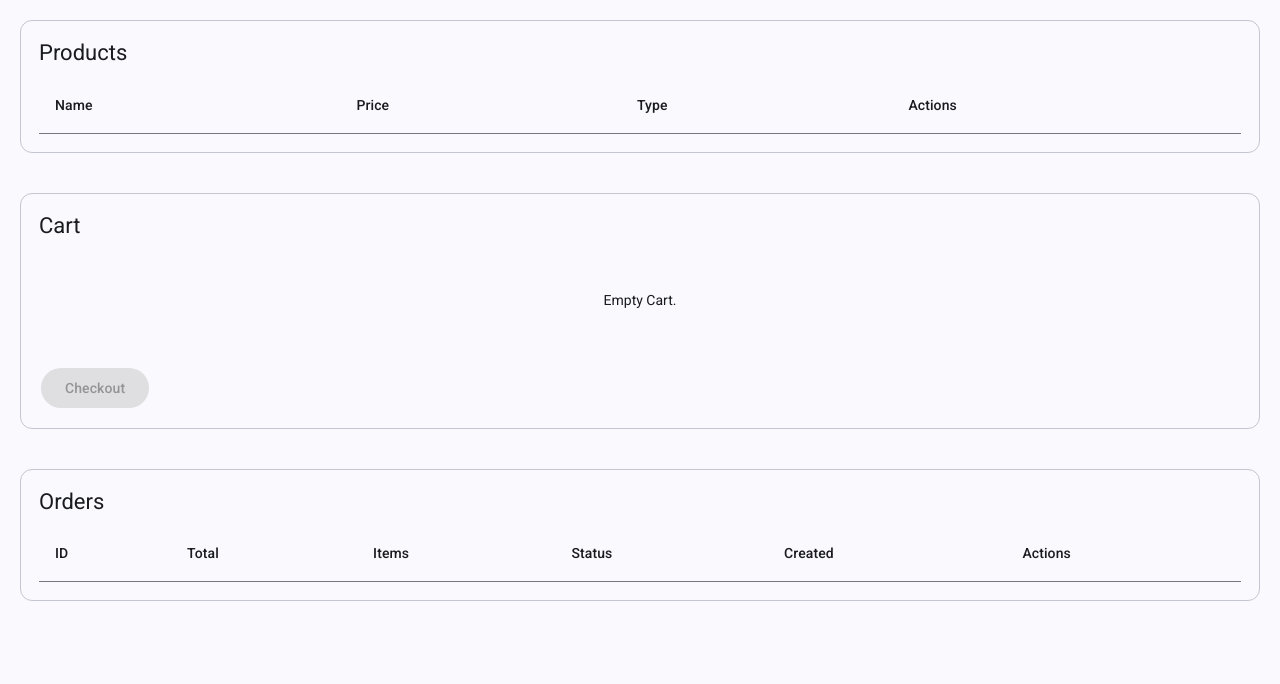
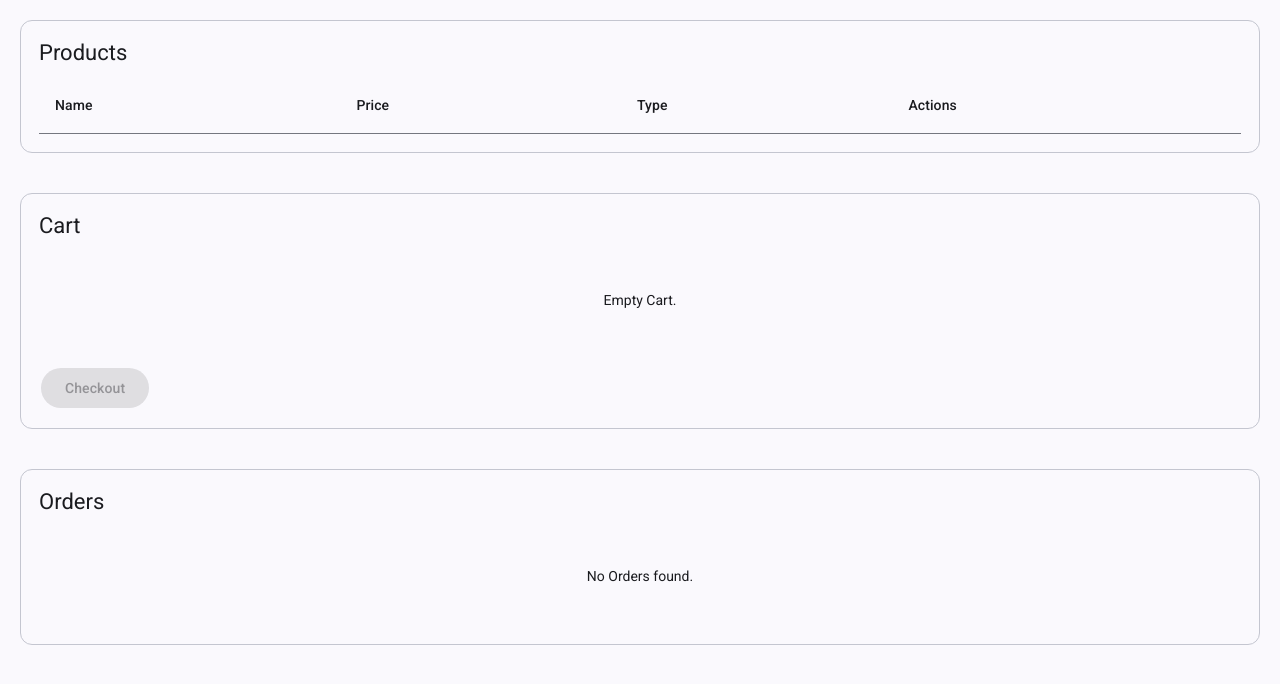
Before and after one commit to tanasije96/flower-shop-app, an Angular app in the folder frontend/: page / in a window 1280 px wide. Shown: the top 684 px of the page. Built offline with nearby package versions, Linux system fonts and the light colour scheme; no server answers.

Commit message:
orders list now shows empty orders list message

```diff
--- a/frontend/src/app/components/order-list/order-list.css
+++ b/frontend/src/app/components/order-list/order-list.css
@@ -10,15 +10,9 @@
     padding-bottom: 10px;
 }
 
-.spinner-container {
-  display: flex;
-  justify-content: center;
-  align-items: center;
-  height: 200px;
+.empty-orders-list-container {
+    display: flex;
+    justify-content: center;
+    align-items: center;
+    height: 100px;
 }
-
-.error {
-  text-align: center;
-  color: red;
-  padding: 16px;
-}
--- a/frontend/src/app/components/order-list/order-list.html
+++ b/frontend/src/app/components/order-list/order-list.html
@@ -4,7 +4,14 @@
       <mat-card-title>Orders</mat-card-title>
     </mat-card-header>
     <mat-card-content>
-      <table mat-table [dataSource]="orders$" class="mat-elevation-z8">
+      @let orders = (orders$ | async);
+
+      @if (!orders || orders.length === 0) {
+        <div class="empty-orders-list-container">
+          <p>No Orders found.</p>
+        </div>
+      } @else {
+      <table mat-table [dataSource]="orders" class="mat-elevation-z8">
 
       <!-- ID Column -->
       <ng-container matColumnDef="id">
@@ -57,6 +64,7 @@
       <tr mat-row *matRowDef="let row; columns: displayedColumns;"></tr>
 
     </table>
+  }
     </mat-card-content>
   </mat-card>
 </div>
```
